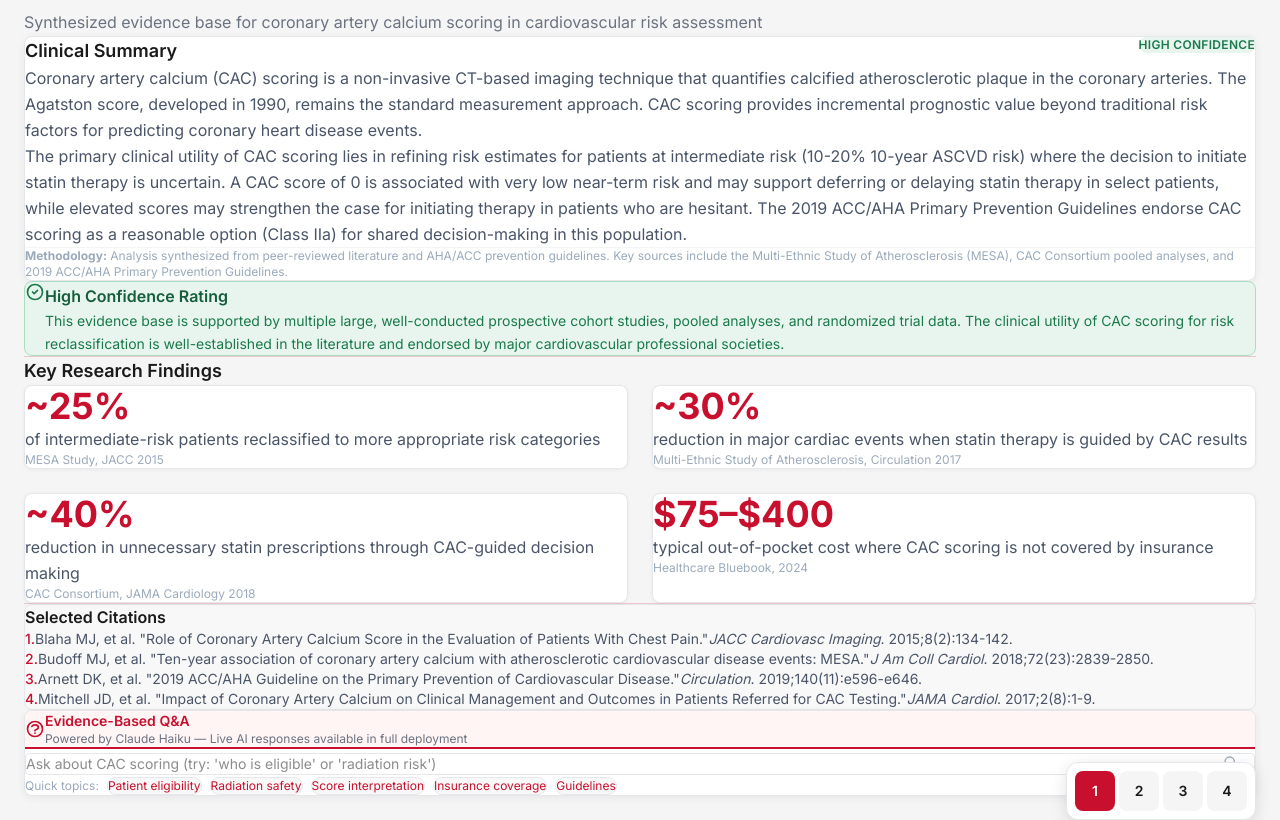
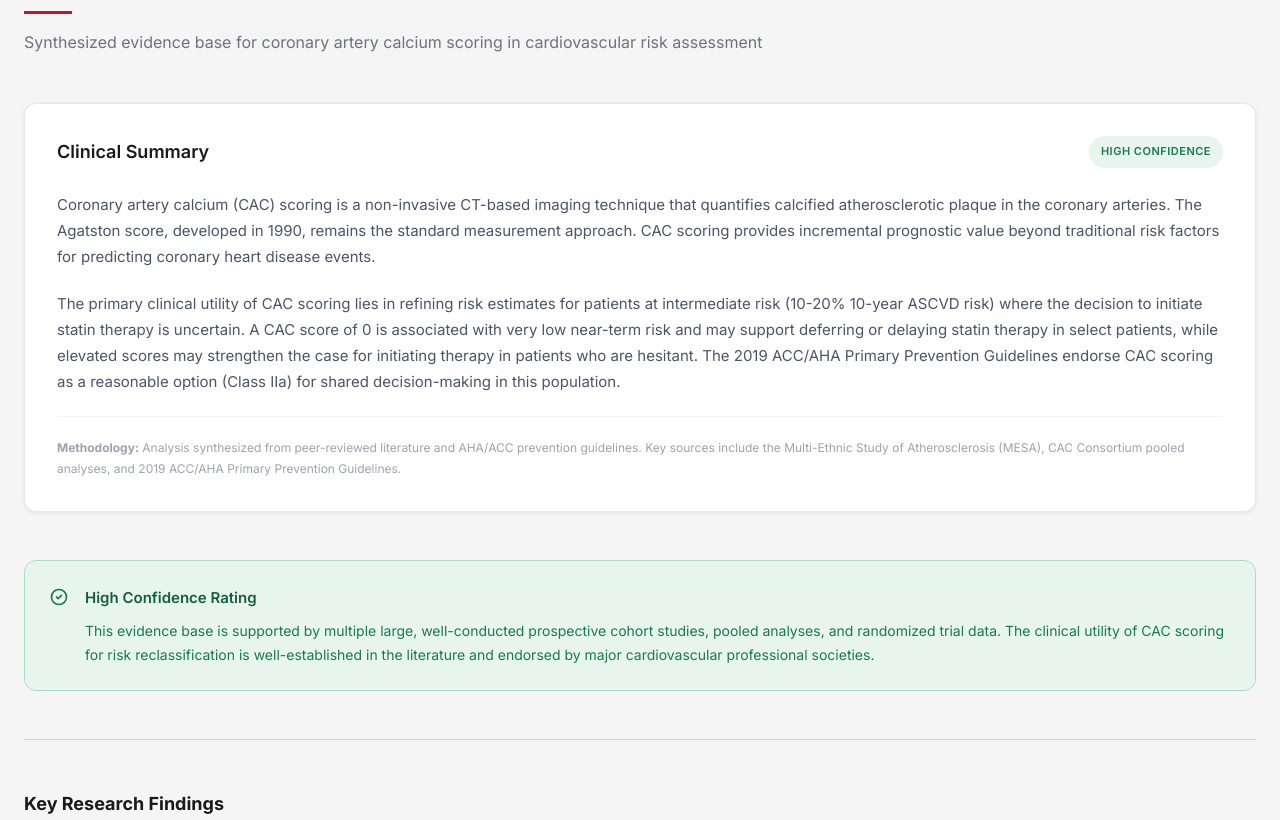
Before and after one commit to ds016683/aha-cardiovascular-index, a React (Vite) app: page /#/cac-scoring in a window 1280 px wide. Shown: the part 440-1260 px from the top of the page. Built offline with nearby package versions, Linux system fonts and the light colour scheme.

Commit message:
Restyle EvidenceLayer with AHA branding and inline styles

```diff
--- a/src/components/layers/EvidenceLayer.jsx
+++ b/src/components/layers/EvidenceLayer.jsx
@@ -17,7 +17,7 @@
     source: 'CAC Consortium, JAMA Cardiology 2018'
   },
   {
-    stat: '$75–$400',
+    stat: '$75-$400',
     description: 'typical out-of-pocket cost where CAC scoring is not covered by insurance',
     source: 'Healthcare Bluebook, 2024'
   }
@@ -56,6 +56,259 @@
   }
 ]
 
+const styles = {
+  container: {
+    display: 'flex',
+    flexDirection: 'column',
+    gap: '48px'
+  },
+  sectionHeader: {
+    marginBottom: '0'
+  },
+  sectionTitle: {
+    fontSize: '24px',
+    fontWeight: '700',
+    color: '#1A1A1A',
+    marginBottom: '12px'
+  },
+  sectionAccent: {
+    width: '48px',
+    height: '3px',
+    backgroundColor: '#C8102E',
+    marginBottom: '16px'
+  },
+  sectionSubtitle: {
+    fontSize: '16px',
+    color: '#6B7280',
+    lineHeight: '1.6'
+  },
+  card: {
+    backgroundColor: '#FFFFFF',
+    borderRadius: '12px',
+    border: '1px solid #E5E7EB',
+    padding: '32px',
+    boxShadow: '0 1px 4px rgba(0,0,0,0.08)'
+  },
+  cardHeader: {
+    display: 'flex',
+    alignItems: 'flex-start',
+    justifyContent: 'space-between',
+    marginBottom: '24px'
+  },
+  cardTitle: {
+    fontSize: '18px',
+    fontWeight: '600',
+    color: '#1A1A1A'
+  },
+  badge: {
+    padding: '6px 12px',
+    borderRadius: '999px',
+    fontSize: '11px',
+    fontWeight: '600',
+    letterSpacing: '0.5px',
+    backgroundColor: '#E8F5EE',
+    color: '#1A7A4A'
+  },
+  cardText: {
+    fontSize: '15px',
+    color: '#4A5568',
+    lineHeight: '1.75',
+    marginBottom: '20px'
+  },
+  cardFooter: {
+    borderTop: '1px solid #F3F4F6',
+    paddingTop: '20px',
+    marginTop: '12px'
+  },
+  methodology: {
+    fontSize: '12px',
+    color: '#9CA3AF'
+  },
+  confidenceBox: {
+    backgroundColor: '#E8F5EE',
+    border: '1px solid #A8DFC0',
+    borderRadius: '12px',
+    padding: '24px',
+    display: 'flex',
+    gap: '16px'
+  },
+  confidenceIcon: {
+    flexShrink: 0,
+    marginTop: '2px'
+  },
+  confidenceTitle: {
+    fontSize: '15px',
+    fontWeight: '600',
+    color: '#155E3B',
+    marginBottom: '8px'
+  },
+  confidenceText: {
+    fontSize: '14px',
+    color: '#1A7A4A',
+    lineHeight: '1.7'
+  },
+  divider: {
+    height: '1px',
+    backgroundColor: '#C8102E',
+    opacity: 0.2
+  },
+  findingsGrid: {
+    display: 'grid',
+    gridTemplateColumns: 'repeat(2, 1fr)',
+    gap: '24px'
+  },
+  findingCard: {
+    backgroundColor: '#FFFFFF',
+    borderRadius: '12px',
+    border: '1px solid #E5E7EB',
+    padding: '32px',
+    boxShadow: '0 1px 4px rgba(0,0,0,0.08)'
+  },
+  findingStat: {
+    fontSize: '36px',
+    fontWeight: '700',
+    color: '#C8102E',
+    marginBottom: '12px'
+  },
+  findingDesc: {
+    fontSize: '15px',
+    color: '#4A5568',
+    lineHeight: '1.6',
+    marginBottom: '16px'
+  },
+  findingSource: {
+    fontSize: '12px',
+    color: '#9CA3AF'
+  },
+  citationsBox: {
+    backgroundColor: '#F5F5F5',
+    borderRadius: '12px',
+    border: '1px solid #E5E7EB',
+    padding: '32px'
+  },
+  citationsTitle: {
+    fontSize: '16px',
+    fontWeight: '600',
+    color: '#1A1A1A',
+    marginBottom: '20px'
+  },
+  citationsList: {
+    listStyle: 'none',
+    padding: 0,
+    margin: 0,
+    display: 'flex',
+    flexDirection: 'column',
+    gap: '16px'
+  },
+  citation: {
+    display: 'flex',
+    alignItems: 'flex-start',
+    gap: '8px',
+    fontSize: '14px',
+    color: '#4A5568',
+    lineHeight: '1.6'
+  },
+  citationNumber: {
+    fontWeight: '500',
+    color: '#C8102E'
+  },
+  qaCard: {
+    backgroundColor: '#FFFFFF',
+    borderRadius: '12px',
+    border: '1px solid #E5E7EB',
+    overflow: 'hidden',
+    boxShadow: '0 1px 4px rgba(0,0,0,0.08)'
+  },
+  qaHeader: {
+    backgroundColor: '#FFF5F5',
+    borderBottom: '2px solid #C8102E',
+    padding: '20px 24px',
+    display: 'flex',
+    alignItems: 'center',
+    gap: '12px'
+  },
+  qaHeaderTitle: {
+    fontSize: '14px',
+    fontWeight: '600',
+    color: '#C8102E'
+  },
+  qaHeaderSubtitle: {
+    fontSize: '12px',
+    color: '#6B7280'
+  },
+  qaBody: {
+    padding: '32px'
+  },
+  searchInput: {
+    width: '100%',
+    padding: '14px 48px 14px 16px',
+    borderRadius: '8px',
+    border: '1px solid #E5E7EB',
+    fontSize: '14px',
+    color: '#1A1A1A',
+    outline: 'none',
+    backgroundColor: '#FFFFFF'
+  },
+  searchWrapper: {
+    position: 'relative'
+  },
+  searchIcon: {
+    position: 'absolute',
+    right: '16px',
+    top: '50%',
+    transform: 'translateY(-50%)'
+  },
+  qaResult: {
+    marginTop: '20px',
+    backgroundColor: '#FFF5F5',
+    border: '1px solid #FECDD3',
+    borderRadius: '8px',
+    padding: '20px'
+  },
+  qaQuestion: {
+    fontSize: '14px',
+    fontWeight: '600',
+    color: '#1A1A1A',
+    marginBottom: '8px'
+  },
+  qaAnswer: {
+    fontSize: '14px',
+    color: '#4A5568',
+    lineHeight: '1.7'
+  },
+  qaHint: {
+    marginTop: '20px',
+    backgroundColor: '#F5F5F5',
+    borderRadius: '8px',
+    padding: '16px'
+  },
+  qaHintText: {
+    fontSize: '14px',
+    color: '#6B7280'
+  },
+  quickTopics: {
+    marginTop: '20px',
+    display: 'flex',
+    alignItems: 'center',
+    flexWrap: 'wrap',
+    gap: '8px'
+  },
+  quickTopicsLabel: {
+    fontSize: '12px',
+    color: '#9CA3AF'
+  },
+  quickTopicBtn: {
+    fontSize: '12px',
+    padding: '6px 12px',
+    borderRadius: '999px',
+    backgroundColor: '#F5F5F5',
+    color: '#C8102E',
+    border: '1px solid #E5E7EB',
+    cursor: 'pointer',
+    transition: 'background-color 0.2s'
+  }
+}
+
 function EvidenceLayer() {
   const [searchTerm, setSearchTerm] = useState('')
   const [selectedQA, setSelectedQA] = useState(null)
@@ -75,32 +328,27 @@
   }
 
   return (
-    <div className="space-y-12">
+    <div style={styles.container}>
       {/* Section Header */}
-      <div>
-        <h2 className="text-2xl font-bold mb-3" style={{ color: '#1A1A1A' }}>What does the science say?</h2>
-        <div style={{ height: '3px', width: '48px', backgroundColor: '#C8102E', marginBottom: '16px' }}></div>
-        <p style={{ color: '#6B7280' }}>Synthesized evidence base for coronary artery calcium scoring in cardiovascular risk assessment</p>
+      <div style={styles.sectionHeader}>
+        <h2 style={styles.sectionTitle}>What does the science say?</h2>
+        <div style={styles.sectionAccent}></div>
+        <p style={styles.sectionSubtitle}>Synthesized evidence base for coronary artery calcium scoring in cardiovascular risk assessment</p>
       </div>
 
       {/* Clinical Summary Card */}
-      <div className="bg-white rounded-lg border p-8" style={{ borderColor: '#E5E7EB', boxShadow: '0 2px 8px rgba(0,0,0,0.06)' }}>
-        <div className="flex items-start justify-between mb-6">
-          <h3 className="text-lg font-semibold" style={{ color: '#1A1A1A' }}>Clinical Summary</h3>
-          <span
-            className="px-3 py-1 rounded-full text-xs font-semibold tracking-wide"
-            style={{ backgroundColor: '#E8F5EE', color: '#1A7A4A' }}
-          >
-            HIGH CONFIDENCE
-          </span>
+      <div style={styles.card}>
+        <div style={styles.cardHeader}>
+          <h3 style={styles.cardTitle}>Clinical Summary</h3>
+          <span style={styles.badge}>HIGH CONFIDENCE</span>
         </div>
-        <p className="leading-relaxed mb-5" style={{ color: '#4A5568' }}>
+        <p style={styles.cardText}>
           Coronary artery calcium (CAC) scoring is a non-invasive CT-based imaging technique that quantifies
           calcified atherosclerotic plaque in the coronary arteries. The Agatston score, developed in 1990,
           remains the standard measurement approach. CAC scoring provides incremental prognostic value beyond
           traditional risk factors for predicting coronary heart disease events.
         </p>
-        <p className="leading-relaxed" style={{ color: '#4A5568' }}>
+        <p style={styles.cardText}>
           The primary clinical utility of CAC scoring lies in refining risk estimates for patients at
           intermediate risk (10-20% 10-year ASCVD risk) where the decision to initiate statin therapy is
           uncertain. A CAC score of 0 is associated with very low near-term risk and may support deferring
@@ -108,8 +356,8 @@
           initiating therapy in patients who are hesitant. The 2019 ACC/AHA Primary Prevention Guidelines
           endorse CAC scoring as a reasonable option (Class IIa) for shared decision-making in this population.
         </p>
-        <div className="mt-8 pt-5" style={{ borderTop: '1px solid #F3F4F6' }}>
-          <p className="text-xs" style={{ color: '#9BAABB' }}>
+        <div style={styles.cardFooter}>
+          <p style={styles.methodology}>
             <strong>Methodology:</strong> Analysis synthesized from peer-reviewed literature and AHA/ACC prevention
             guidelines. Key sources include the Multi-Ethnic Study of Atherosclerosis (MESA), CAC Consortium pooled
             analyses, and 2019 ACC/AHA Primary Prevention Guidelines.
@@ -118,16 +366,15 @@
       </div>
 
       {/* Confidence Rating */}
-      <div className="rounded-lg p-6" style={{ backgroundColor: '#E8F5EE', border: '1px solid #A8DFC0' }}>
-        <div className="flex items-start space-x-4">
-          <div className="flex-shrink-0 mt-0.5">
-            <svg className="w-5 h-5" fill="none" stroke="#1A7A4A" viewBox="0 0 24 24">
+      <div style={styles.confidenceBox}>
+        <div style={styles.confidenceIcon}>
+          <svg width="20" height="20" fill="none" stroke="#1A7A4A" viewBox="0 0 24 24">
             <path strokeLinecap="round" strokeLinejoin="round" strokeWidth={2} d="M9 12l2 2 4-4m6 2a9 9 0 11-18 0 9 9 0 0118 0z" />
           </svg>
         </div>
         <div>
-            <h4 className="font-semibold mb-2" style={{ color: '#155E3B' }}>High Confidence Rating</h4>
-            <p className="text-sm leading-relaxed" style={{ color: '#1A7A4A' }}>
+          <h4 style={styles.confidenceTitle}>High Confidence Rating</h4>
+          <p style={styles.confidenceText}>
             This evidence base is supported by multiple large, well-conducted prospective cohort studies,
             pooled analyses, and randomized trial data. The clinical utility of CAC scoring for risk
             reclassification is well-established in the literature and endorsed by major cardiovascular
@@ -135,109 +382,96 @@
           </p>
         </div>
       </div>
-      </div>
 
-      {/* Red Divider */}
-      <div style={{ height: '1px', backgroundColor: '#C8102E', opacity: 0.2 }}></div>
+      {/* Divider */}
+      <div style={styles.divider}></div>
 
       {/* Key Research Findings */}
       <div>
-        <h3 className="text-lg font-semibold mb-8" style={{ color: '#1A1A1A' }}>Key Research Findings</h3>
-        <div className="grid grid-cols-1 md:grid-cols-2 gap-6">
+        <h3 style={{ ...styles.sectionTitle, fontSize: '18px', marginBottom: '32px' }}>Key Research Findings</h3>
+        <div style={styles.findingsGrid}>
           {keyFindings.map((finding, index) => (
-            <div
-              key={index}
-              className="bg-white rounded-lg p-8 transition-shadow hover:shadow-md"
-              style={{ border: '1px solid #E5E7EB', boxShadow: '0 1px 4px rgba(0,0,0,0.05)' }}
-            >
-              <div className="text-4xl font-bold mb-3" style={{ color: '#C8102E' }}>{finding.stat}</div>
-              <p className="mb-4 leading-relaxed" style={{ color: '#4A5568' }}>{finding.description}</p>
-              <p className="text-xs" style={{ color: '#9BAABB' }}>{finding.source}</p>
+            <div key={index} style={styles.findingCard}>
+              <div style={styles.findingStat}>{finding.stat}</div>
+              <p style={styles.findingDesc}>{finding.description}</p>
+              <p style={styles.findingSource}>{finding.source}</p>
             </div>
           ))}
         </div>
       </div>
 
-      {/* Red Divider */}
-      <div style={{ height: '1px', backgroundColor: '#C8102E', opacity: 0.2 }}></div>
+      {/* Divider */}
+      <div style={styles.divider}></div>
 
       {/* Citations */}
-      <div className="rounded-lg p-8" style={{ backgroundColor: '#F8F8F8', border: '1px solid #E5E7EB' }}>
-        <h3 className="text-base font-semibold mb-5" style={{ color: '#1A1A1A' }}>Selected Citations</h3>
-        <ul className="space-y-4 text-sm" style={{ color: '#4A5568' }}>
-          <li className="flex items-start">
-            <span className="mr-2 font-medium" style={{ color: '#C8102E' }}>1.</span>
-            Blaha MJ, et al. "Role of Coronary Artery Calcium Score in the Evaluation of Patients With
-            Chest Pain." <em>JACC Cardiovasc Imaging</em>. 2015;8(2):134-142.
+      <div style={styles.citationsBox}>
+        <h3 style={styles.citationsTitle}>Selected Citations</h3>
+        <ul style={styles.citationsList}>
+          <li style={styles.citation}>
+            <span style={styles.citationNumber}>1.</span>
+            <span>Blaha MJ, et al. "Role of Coronary Artery Calcium Score in the Evaluation of Patients With
+            Chest Pain." <em>JACC Cardiovasc Imaging</em>. 2015;8(2):134-142.</span>
           </li>
-          <li className="flex items-start">
-            <span className="mr-2 font-medium" style={{ color: '#C8102E' }}>2.</span>
-            Budoff MJ, et al. "Ten-year association of coronary artery calcium with atherosclerotic
-            cardiovascular disease events: MESA." <em>J Am Coll Cardiol</em>. 2018;72(23):2839-2850.
+          <li style={styles.citation}>
+            <span style={styles.citationNumber}>2.</span>
+            <span>Budoff MJ, et al. "Ten-year association of coronary artery calcium with atherosclerotic
+            cardiovascular disease events: MESA." <em>J Am Coll Cardiol</em>. 2018;72(23):2839-2850.</span>
           </li>
-          <li className="flex items-start">
-            <span className="mr-2 font-medium" style={{ color: '#C8102E' }}>3.</span>
-            Arnett DK, et al. "2019 ACC/AHA Guideline on the Primary Prevention of Cardiovascular
-            Disease." <em>Circulation</em>. 2019;140(11):e596-e646.
+          <li style={styles.citation}>
+            <span style={styles.citationNumber}>3.</span>
+            <span>Arnett DK, et al. "2019 ACC/AHA Guideline on the Primary Prevention of Cardiovascular
+            Disease." <em>Circulation</em>. 2019;140(11):e596-e646.</span>
           </li>
-          <li className="flex items-start">
-            <span className="mr-2 font-medium" style={{ color: '#C8102E' }}>4.</span>
-            Mitchell JD, et al. "Impact of Coronary Artery Calcium on Clinical Management and Outcomes
-            in Patients Referred for CAC Testing." <em>JAMA Cardiol</em>. 2017;2(8):1-9.
+          <li style={styles.citation}>
+            <span style={styles.citationNumber}>4.</span>
+            <span>Mitchell JD, et al. "Impact of Coronary Artery Calcium on Clinical Management and Outcomes
+            in Patients Referred for CAC Testing." <em>JAMA Cardiol</em>. 2017;2(8):1-9.</span>
           </li>
         </ul>
       </div>
 
       {/* Evidence Q&A Box */}
-      <div className="bg-white rounded-lg overflow-hidden" style={{ border: '1px solid #E5E7EB', boxShadow: '0 2px 8px rgba(0,0,0,0.06)' }}>
-        <div className="px-6 py-5" style={{ backgroundColor: '#FFF5F5', borderBottom: '2px solid #C8102E' }}>
-          <div className="flex items-center space-x-3">
-            <svg className="w-5 h-5" fill="none" stroke="#C8102E" viewBox="0 0 24 24">
+      <div style={styles.qaCard}>
+        <div style={styles.qaHeader}>
+          <svg width="20" height="20" fill="none" stroke="#C8102E" viewBox="0 0 24 24">
             <path strokeLinecap="round" strokeLinejoin="round" strokeWidth={2} d="M8.228 9c.549-1.165 2.03-2 3.772-2 2.21 0 4 1.343 4 3 0 1.4-1.278 2.575-3.006 2.907-.542.104-.994.54-.994 1.093m0 3h.01M21 12a9 9 0 11-18 0 9 9 0 0118 0z" />
           </svg>
           <div>
-              <h3 className="font-semibold text-sm" style={{ color: '#C8102E' }}>Evidence-Based Q&amp;A</h3>
-              <p className="text-xs" style={{ color: '#6B7280' }}>Powered by Claude Haiku — Live AI responses available in full deployment</p>
+            <h3 style={styles.qaHeaderTitle}>Evidence-Based Q&amp;A</h3>
+            <p style={styles.qaHeaderSubtitle}>Powered by Claude Haiku - Live AI responses available in full deployment</p>
           </div>
         </div>
-        </div>
-        <div className="p-8">
-          <div className="relative">
+        <div style={styles.qaBody}>
+          <div style={styles.searchWrapper}>
             <input
               type="text"
               placeholder="Ask about CAC scoring (try: 'who is eligible' or 'radiation risk')"
               value={searchTerm}
               onChange={handleSearch}
-              className="w-full px-4 py-3 rounded text-sm"
-              style={{
-                border: '1px solid #E5E7EB',
-                outline: 'none',
-                backgroundColor: 'white',
-                color: '#1A1A1A'
-              }}
+              style={styles.searchInput}
             />
-            <svg className="w-4 h-4 absolute right-4 top-1/2 transform -translate-y-1/2" fill="none" stroke="#9BAABB" viewBox="0 0 24 24">
+            <svg style={styles.searchIcon} width="16" height="16" fill="none" stroke="#9CA3AF" viewBox="0 0 24 24">
               <path strokeLinecap="round" strokeLinejoin="round" strokeWidth={2} d="M21 21l-6-6m2-5a7 7 0 11-14 0 7 7 0 0114 0z" />
             </svg>
           </div>
 
           {selectedQA && (
-            <div className="mt-5 rounded-lg p-5 animate-fade-in" style={{ backgroundColor: '#FFF5F5', border: '1px solid #FECDD3' }}>
-              <p className="font-semibold mb-2 text-sm" style={{ color: '#1A1A1A' }}>{selectedQA.question}</p>
-              <p className="text-sm leading-relaxed" style={{ color: '#4A5568' }}>{selectedQA.answer}</p>
+            <div style={styles.qaResult} className="animate-fade-in">
+              <p style={styles.qaQuestion}>{selectedQA.question}</p>
+              <p style={styles.qaAnswer}>{selectedQA.answer}</p>
             </div>
           )}
 
           {!selectedQA && searchTerm && (
-            <div className="mt-5 rounded-lg p-4" style={{ backgroundColor: '#F8F8F8' }}>
-              <p className="text-sm" style={{ color: '#6B7280' }}>
+            <div style={styles.qaHint}>
+              <p style={styles.qaHintText}>
                 Try searching for topics like "who is eligible", "radiation", "insurance coverage", "guideline recommendations", or "how to interpret scores".
               </p>
             </div>
           )}
 
-          <div className="mt-5 flex flex-wrap gap-2 items-center">
-            <span className="text-xs" style={{ color: '#9BAABB' }}>Quick topics:</span>
+          <div style={styles.quickTopics}>
+            <span style={styles.quickTopicsLabel}>Quick topics:</span>
             {['Patient eligibility', 'Radiation safety', 'Score interpretation', 'Insurance coverage', 'Guidelines'].map(topic => (
               <button
                 key={topic}
@@ -245,10 +479,7 @@
                   setSearchTerm(topic.toLowerCase())
                   setSelectedQA(findMatchingQA(topic.toLowerCase()))
                 }}
-                className="text-xs px-3 py-1 rounded-full transition-colors"
-                style={{ backgroundColor: '#F8F8F8', color: '#C8102E', border: '1px solid #E5E7EB' }}
-                onMouseEnter={e => { e.currentTarget.style.backgroundColor = '#FFF5F5' }}
-                onMouseLeave={e => { e.currentTarget.style.backgroundColor = '#F8F8F8' }}
+                style={styles.quickTopicBtn}
               >
                 {topic}
               </button>
```
Lines whose indentation alone changed are shown as unchanged.
